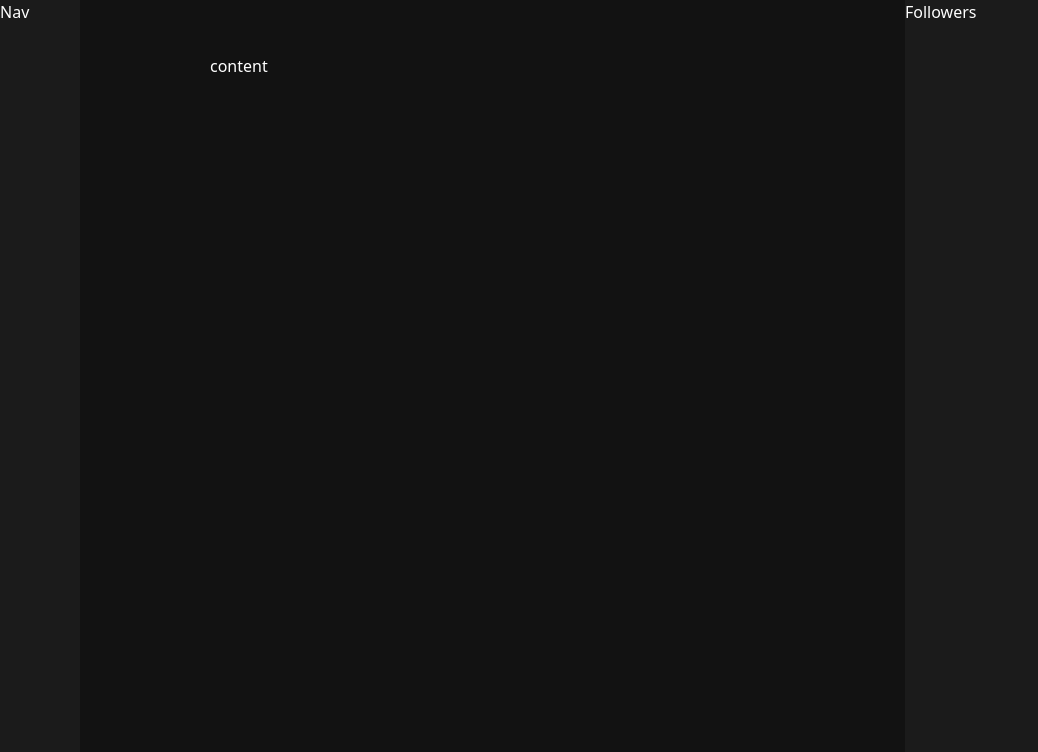
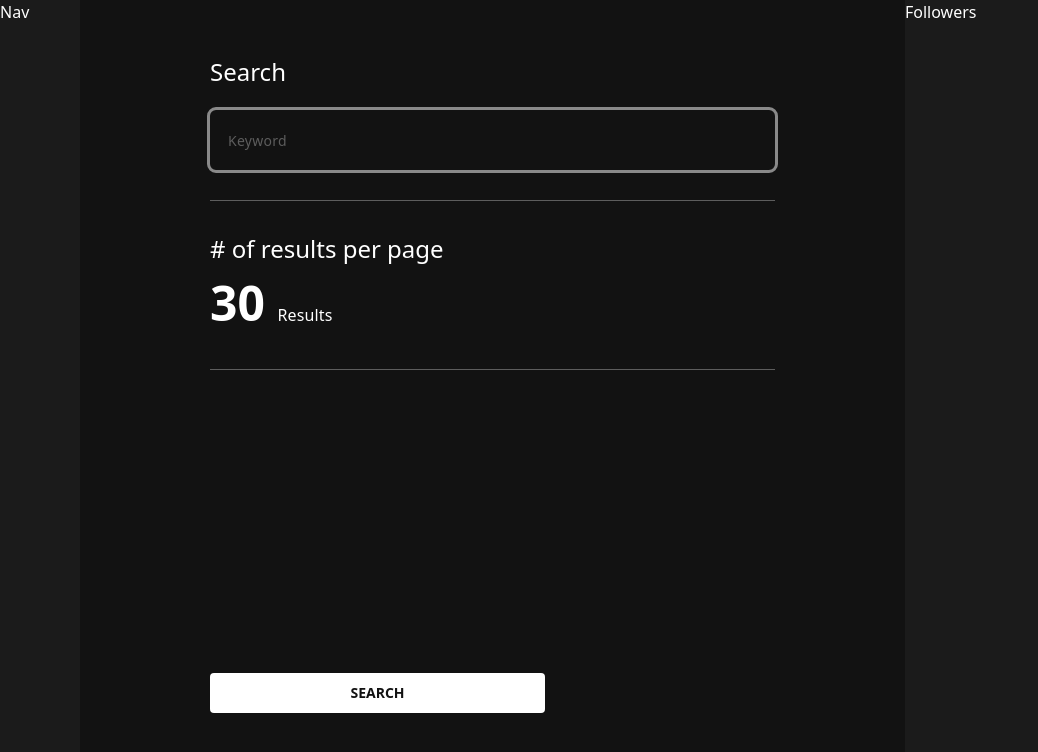
Before and after one commit to supaphly2008/avl-assessment, a Next.js app: page / in a window 1280 px wide. Shown: the top 752 px of the page, without its empty margins (0-1038 px from the left). Built offline with nearby package versions, Linux system fonts and the light colour scheme.

Commit message:
add search component

```diff
--- /dev/null
+++ b/components/Search.js
@@ -0,0 +1,31 @@
+import { useState } from "react";
+import Input from "./common/Input";
+import Button from "./common/Button";
+
+const Search = () => {
+  const [searchText, setSearchText] = useState("");
+
+  const onSearchClick = () => {
+    console.log("click");
+  };
+
+  return (
+    <div className="relative h-full">
+      <>
+        <div className="mb-[20px] text-[24px]">Search</div>
+        <Input placeholder="Keyword" value={searchText} onChange={(e) => setSearchText(e.target.value)} />
+      </>
+      <hr className="my-[30px] text-gray" />
+      <div>
+        <div className="text-[24px]"># of results per page</div>
+        <div className="text-[48px] font-bold">
+          30 <span className="text-[16px] font-normal tracking-[0.15px]">Results</span>
+        </div>
+      </div>
+      <hr className="mt-[30px] text-gray" />
+      <Button className="absolute bottom-0" label="search" onClick={onSearchClick} />
+    </div>
+  );
+};
+
+export default Search;
--- a/components/common/Button.js
+++ b/components/common/Button.js
@@ -1,7 +1,7 @@
 const Button = ({ label, onClick, className = "", isUppercase = true }) => {
   const upperCase = isUppercase ? "uppercase" : "";
-  const hoverClass = "hover:w-[343px] hover:border hover:border-white hover:bg-transparent hover:text-white";
-  const baseClass = "inline-block h-[40px] w-[335px] cursor-pointer text-center leading-none px-[12px] py-[13px] rounded-[4px] bg-white text-[14px] font-bold duration-300";
+  const hoverClass = "hover:border hover:border-white hover:bg-transparent hover:text-white";
+  const baseClass = "inline-block h-[40px] w-[335px] text-black cursor-pointer text-center leading-none px-[12px] py-[13px] rounded-[4px] bg-white text-[14px] font-bold duration-300";
 
   return (
     <div className={`${className} ${upperCase} ${hoverClass} ${baseClass}`} onClick={onClick}>
--- a/components/common/Input.js
+++ b/components/common/Input.js
@@ -1,5 +1,3 @@
-import { useState } from "react";
-
 const Input = ({ placeholder = "", className = "", onChange, value = "" }) => {
   return (
     <input
--- a/pages/index.js
+++ b/pages/index.js
@@ -1,10 +1,14 @@
+import Search from "../components/Search";
+
 export default function Home() {
   return (
     <div className="flex h-screen">
       {/* nav */}
       <div className="w-[80px] bg-black--lighter">Nav</div>
       {/* main */}
-      <div className="flex-1 px-[130px] pt-[54px] pb-[87px]">content</div>
+      <div className="flex-1 px-[130px] pt-[54px] pb-[87px]">
+        <Search />
+      </div>
       {/* followers */}
       <div className="w-[375px] bg-black--lighter">Followers</div>
     </div>
```
